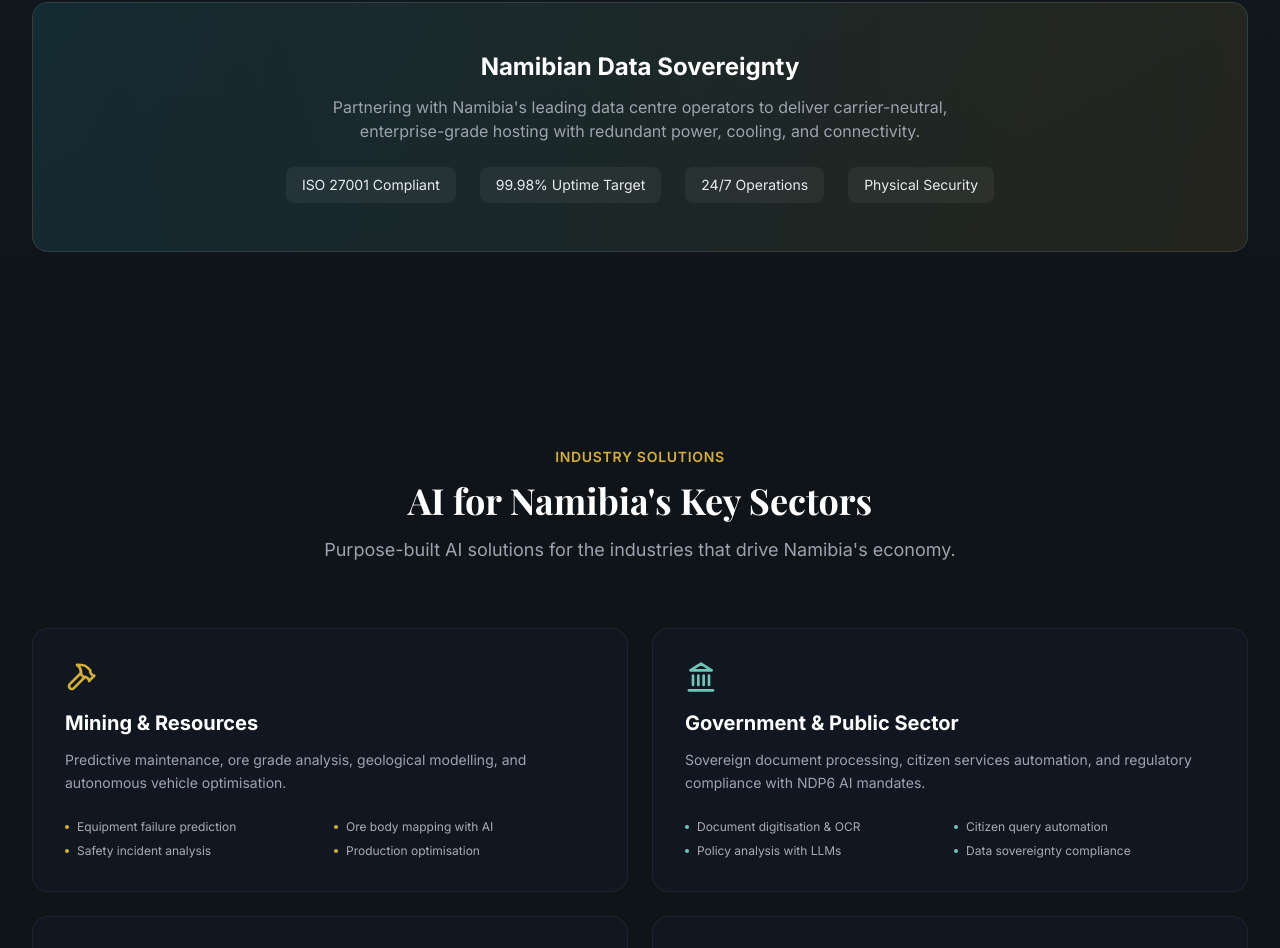
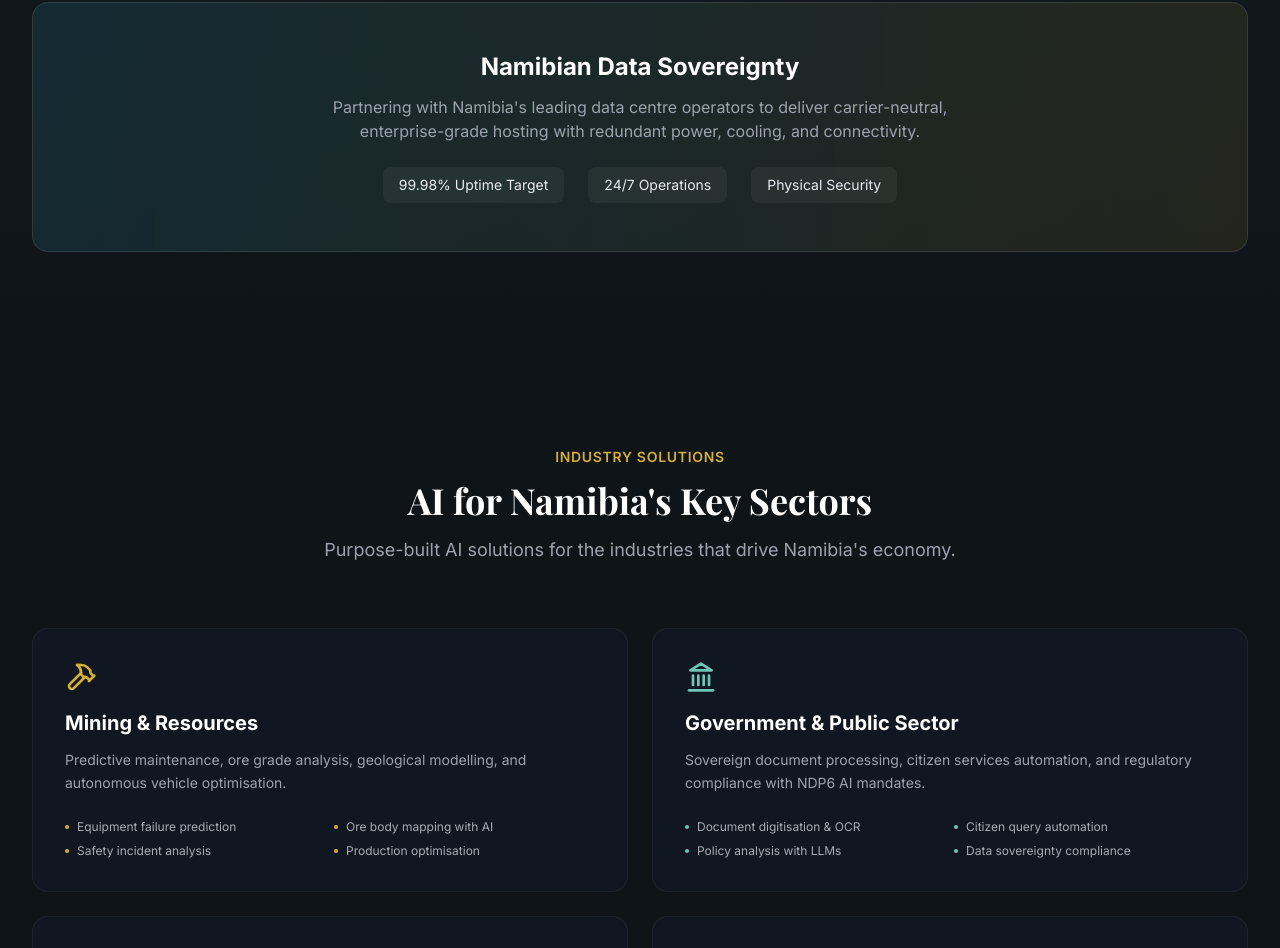
Before and after one commit to liefiecupido-max/afrateq-site, a Next.js app: page / in a window 1280 px wide. Shown: the part 4273-5221 px from the top of the page. Built offline with nearby package versions, Linux system fonts and the light colour scheme; a web font is replaced by a local one.

Commit message:
Remove ISO compliance language

```diff
--- a/components/Infrastructure.tsx
+++ b/components/Infrastructure.tsx
@@ -75,7 +75,6 @@ export default function Infrastructure() {
             enterprise-grade hosting with redundant power, cooling, and connectivity.
           </p>
           <div className="flex flex-wrap justify-center gap-6 text-sm">
-            <span className="bg-white/5 px-4 py-2 rounded-lg text-brand-text">ISO 27001 Compliant</span>
             <span className="bg-white/5 px-4 py-2 rounded-lg text-brand-text">99.98% Uptime Target</span>
             <span className="bg-white/5 px-4 py-2 rounded-lg text-brand-text">24/7 Operations</span>
             <span className="bg-white/5 px-4 py-2 rounded-lg text-brand-text">Physical Security</span>
```
